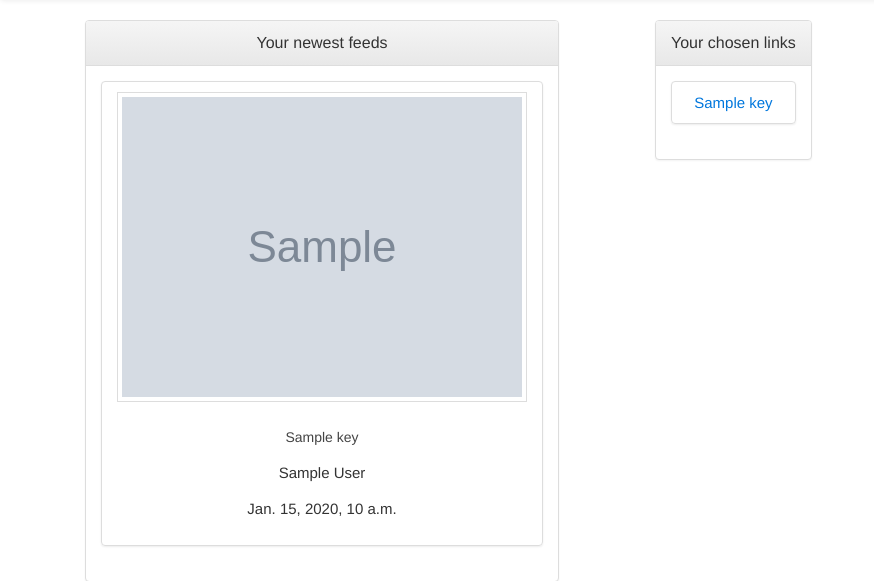
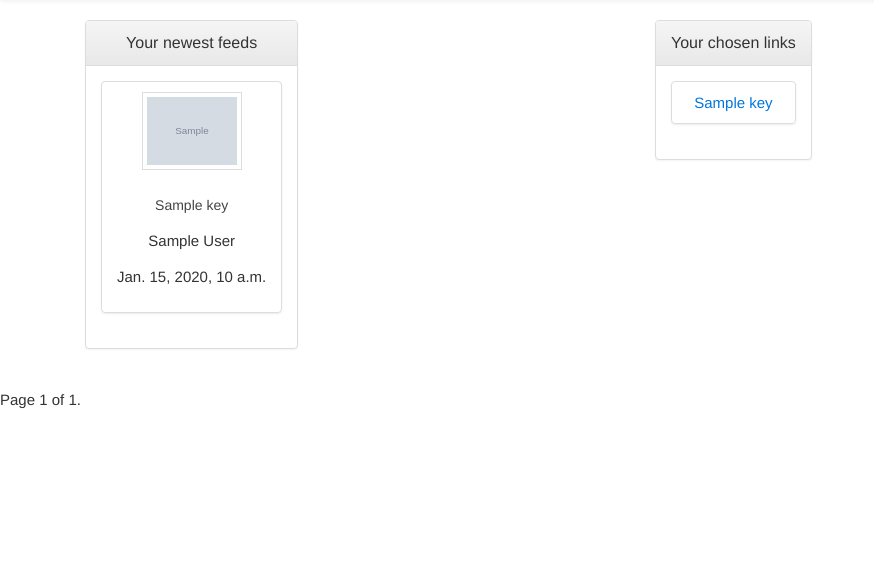
Before and after one commit to popislav/rssCollector, a Django app: template rss/rss_collector/templates/news.html in a window 1280 px wide. Shown: the part 52-633 px from the top of the page, without its empty margins (0-874 px from the left). Run offline with Django 3.2, Linux system fonts and the light colour scheme; the template is opened without the code that fills it: most values are stand-ins (such as "Sample title", 1, 10 or a date in 2020); grey boxes marked "Sample" are stand-in pictures; some libraries are stand-ins or nearby versions.

Commit message:
a bit more, but nothing special

```diff
--- /dev/null
+++ b/rss/admin.txt
@@ -0,0 +1,2 @@
+un: admin
+pass: ihatescotch
--- a/rss/rss_collector/templates/base.html
+++ b/rss/rss_collector/templates/base.html
@@ -15,8 +15,6 @@
     <link rel="stylesheet" href="{% static "py/bootstrap-3.3.6-dist/css/bootstrap.min.css" %}" integrity="sha384-1q8mTJOASx8j1Au+a5WDVnPi2lkFfwwEAa8hDDdjZlpLegxhjVME1fgjWPGmkzs7" crossorigin="anonymous">
     <link rel="stylesheet" href="{% static "py/bootstrap-3.3.6-dist/css/bootstrap-theme.min.css" %}" integrity="sha384-fLW2N01lMqjakBkx3l/M9EahuwpSfeNvV63J5ezn3uZzapT0u7EYsXMjQV+0En5r" crossorigin="anonymous">
     <link rel="stylesheet" href="{% static "py/uikit-2.25.0/css/uikit.min.css" %}" />
-
-
 
 {#    <!-- Latest Bootstrap compiled and minified CSS -->#}
 {#    <link rel="stylesheet" href="https://maxcdn.bootstrapcdn.com/bootstrap/3.3.6/css/bootstrap.min.css" integrity="sha384-1q8mTJOASx8j1Au+a5WDVnPi2lkFfwwEAa8hDDdjZlpLegxhjVME1fgjWPGmkzs7" crossorigin="anonymous">#}
@@ -70,6 +68,7 @@
 {#    <!-- Latest Bootstraps compiled and minified JavaScript -->#}
 {#    <script src="https://maxcdn.bootstrapcdn.com/bootstrap/3.3.6/js/bootstrap.min.js" integrity="sha384-0mSbJDEHialfmuBBQP6A4Qrprq5OVfW37PRR3j5ELqxss1yVqOtnepnHVP9aJ7xS" crossorigin="anonymous"></script>#}
 {#    <script src="https://cdnjs.cloudflare.com/ajax/libs/uikit/2.25.0/js/uikit.min.js"></script>#}
+
     <script src="{% static "script.js" %}"></script>
 </body>
 </html>
--- a/rss/rss_collector/templates/news.html
+++ b/rss/rss_collector/templates/news.html
@@ -15,7 +15,7 @@
                     {% for key in posts %}
                             <li class="list-group-item">
                                 <div>
-                                    <img src="{{ key.img_url }}" class="uk-thumbnail">
+                                    <img src="{{ key.img_url }}" class="uk-thumbnail" style="width:100px">
                                     <h5>{{ key.title }}</h5>
                                     <p>{{ key.author }}</p>
                                     <p>{{ key.publish_time }}</p>
--- a/rss/rss_collector/templates/search.html
+++ b/rss/rss_collector/templates/search.html
@@ -22,7 +22,7 @@
                     {% for key in object_list %}
                             <li class="list-group-item">
                                 <div>
-                                    <img src="{{ key.img_url }}" class="uk-thumbnail">
+                                    <img src="{{ key.img_url }}" class="uk-thumbnail" style="width:100px;">
                                     <h5>{{ key.title }}</h5>
                                     <p>{{ key.author }}</p>
                                     <p>{{ key.publish_time }}</p>
```
Also changed, not shown: rss/requirements.txt (added, +12 -0 lines), rss/db.sqlite3, 3 other files.
